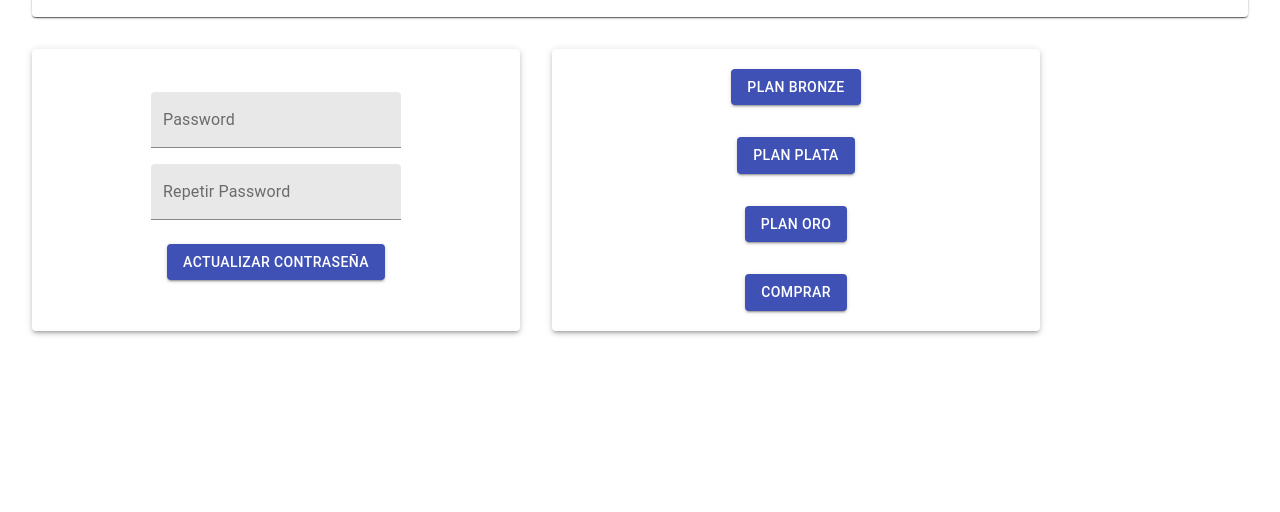
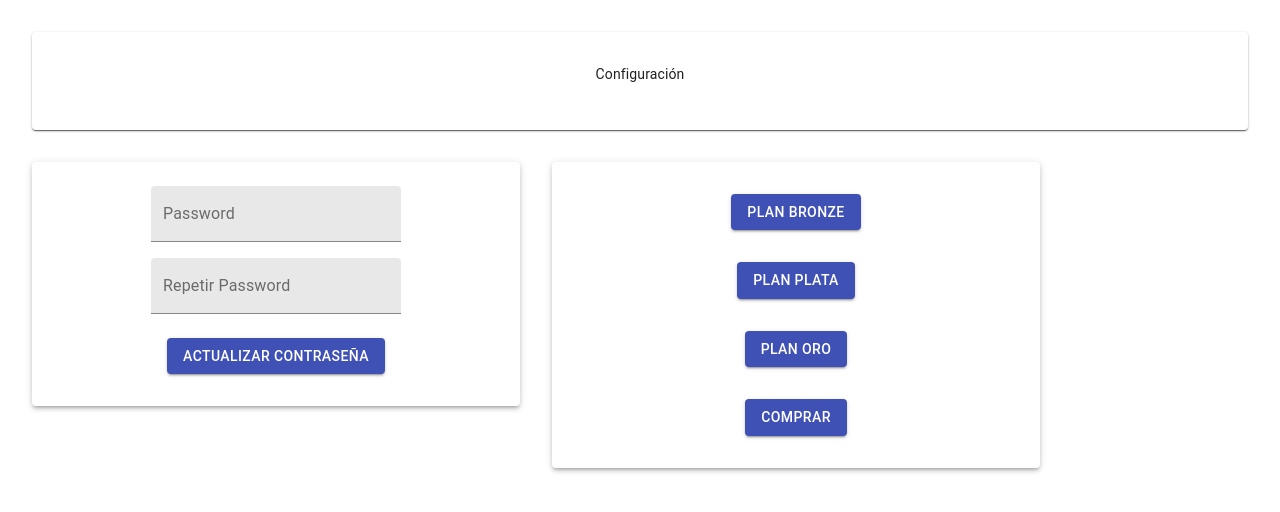
Before and after one commit to jhonhernandez300/AplicationDePrueba, a React (Create React App) app: page /configuration in a window 1280 px wide. Shown: the top 512 px of the page. Built offline with nearby package versions, Linux system fonts and the light colour scheme.

Commit message:
Card arreglado

```diff
--- a/src/MyForm.js
+++ b/src/MyForm.js
@@ -19,7 +19,6 @@ const useStyles = makeStyles(theme => ({
     justifyContent: 'center',
     alignItems: 'center',
     padding: theme.spacing(2),
-    height: '250px',
 
     '& .MuiTextField-root': {
       margin: theme.spacing(1),
@@ -28,9 +27,6 @@ const useStyles = makeStyles(theme => ({
     '& .MuiButtonBase-root': {
       margin: theme.spacing(2),
     },
-  },
-  rootCard: {
-    minWidth: 275,
   },
   title: {
     fontSize: 14,
@@ -186,7 +182,7 @@ function Buy({ handleClose }) {
 
     return (
       <div>
-        <Card className={classes.rootCard}>
+        <Card className={classes.root}>
           <CardContent>
             <Typography className={classes.title} gutterBottom>
               Configuración
```
